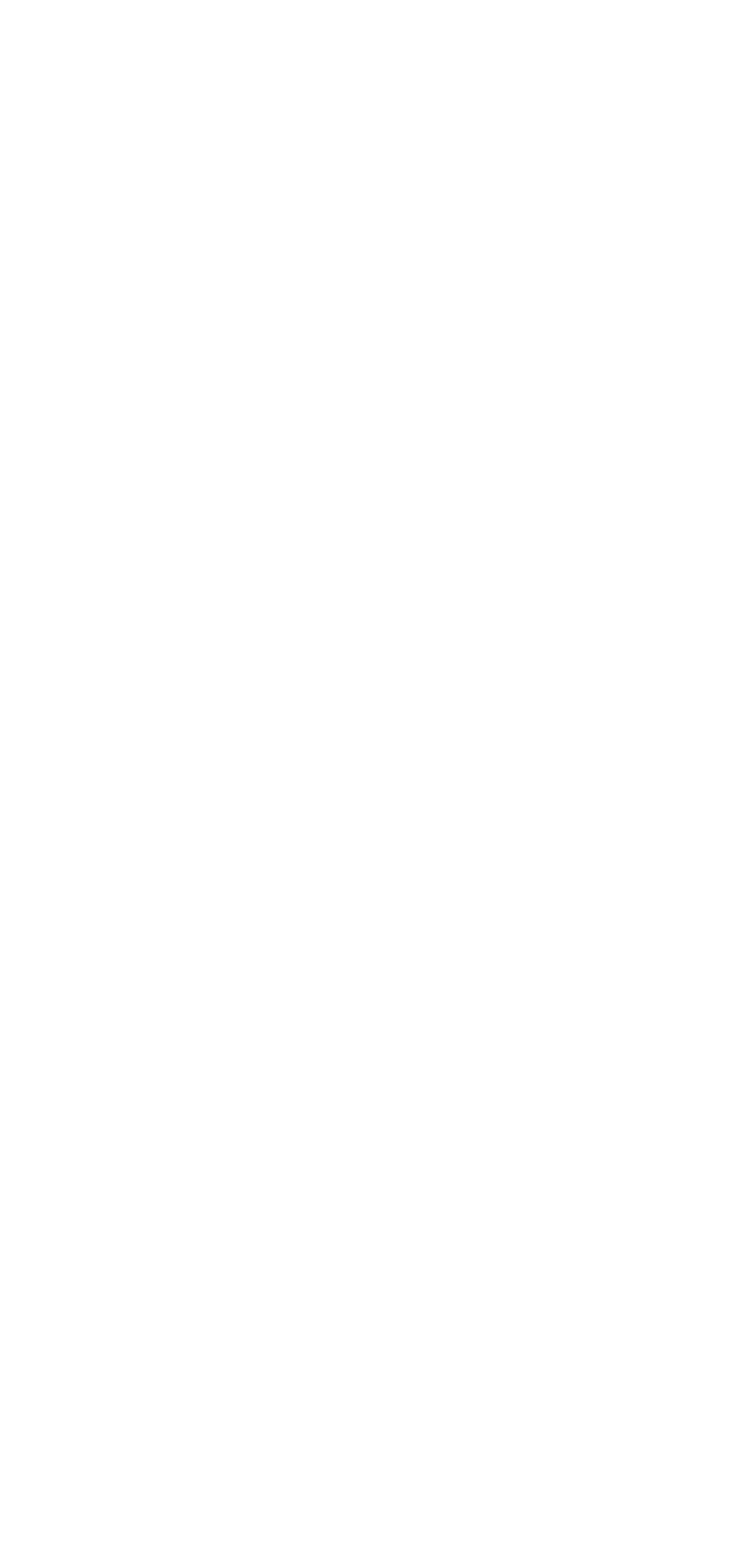
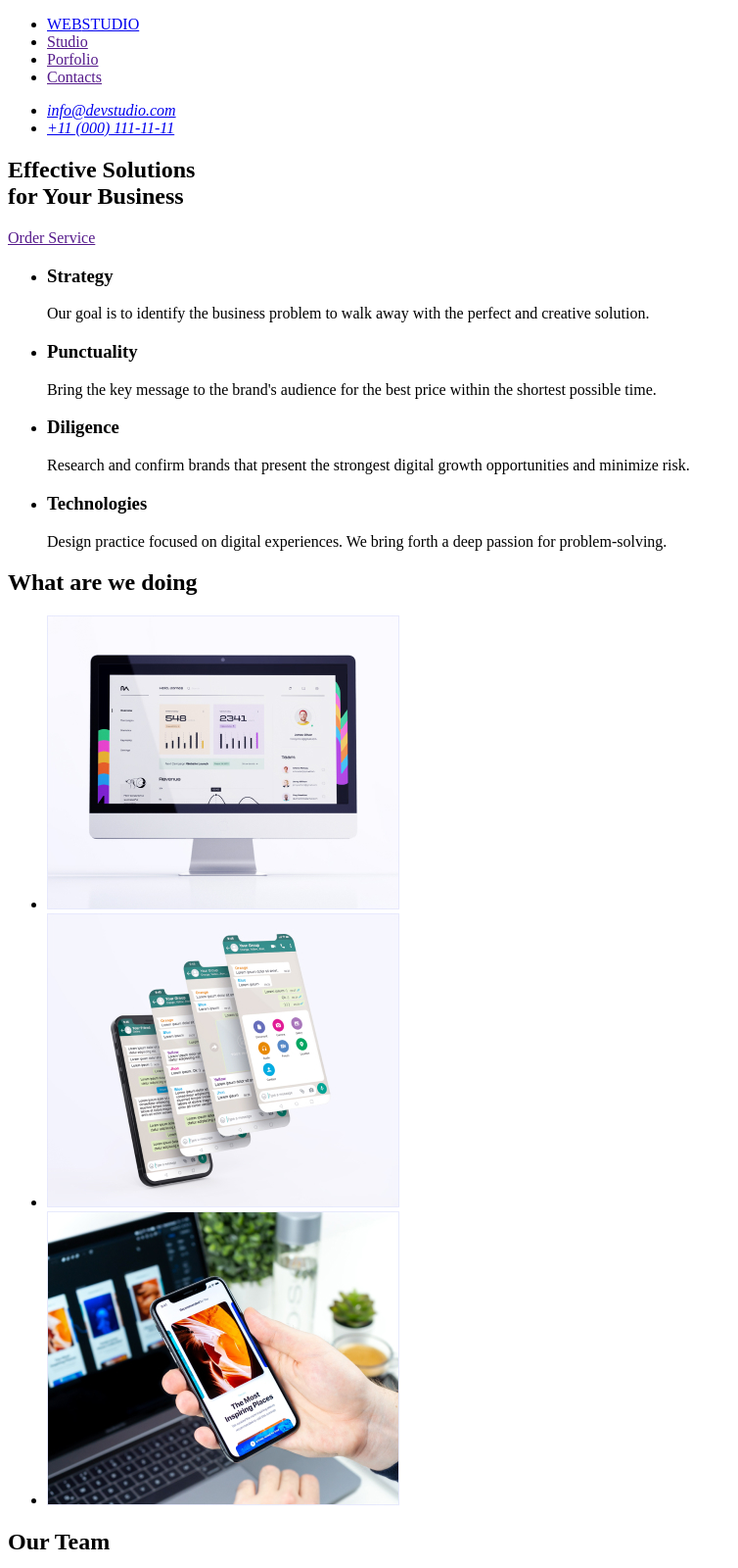
Before and after one commit to Giligran/goit-markup-hw-01, a plain HTML site: page index.html in a window 1280 px wide. Shown: the top 1600 px of the page at 98% size, without its empty margins (0-754 px from the left). Before the commit the page ends 800 px from the top, so only its background shows below. Drawn offline with Linux system fonts and the light colour scheme.

Commit message:
ready main HTML

```diff
--- a/index.html
+++ b/index.html
@@ -6,5 +6,125 @@
     <meta name="viewport" content="width=device-width, initial-scale=1.0" />
     <title>Document</title>
   </head>
-  <body></body>
+  <body>
+    <header>
+      <nav>
+        <ul>
+          <li>
+            <a href="./"><span>WEB</span>STUDIO</a>
+          </li>
+          <li><a href="">Studio</a></li>
+          <li><a href="">Porfolio</a></li>
+          <li><a href="">Contacts</a></li>
+        </ul>
+      </nav>
+      <address>
+        <ul>
+          <li><a href="mailto:info@devstudio.com">info@devstudio.com</a></li>
+          <li><a href="tel:+110001111111">+11 (000) 111-11-11</a></li>
+        </ul>
+      </address>
+    </header>
+
+    <main>
+      <section>
+        <h1>
+          Effective Solutions <br />
+          for Your Business
+        </h1>
+        <a href="">Order Service</a>
+      </section>
+      <section>
+        <ul>
+          <li>
+            <h3>Strategy</h3>
+            <p>
+              Our goal is to identify the business problem to walk away with the
+              perfect and creative solution.
+            </p>
+          </li>
+          <li>
+            <h3>Punctuality</h3>
+            <p>
+              Bring the key message to the brand's audience for the best price
+              within the shortest possible time.
+            </p>
+          </li>
+          <li>
+            <h3>Diligence</h3>
+            <p>
+              Research and confirm brands that present the strongest digital
+              growth opportunities and minimize risk.
+            </p>
+          </li>
+          <li>
+            <h3>Technologies</h3>
+            <p>
+              Design practice focused on digital experiences. We bring forth a
+              deep passion for problem-solving.
+            </p>
+          </li>
+        </ul>
+      </section>
+      <section>
+        <h2>What are we doing</h2>
+        <ul>
+          <li>
+            <img
+              src="./images/main-page/Rectangle 71.jpg"
+              alt="computer"
+              width="360"
+            />
+          </li>
+          <li>
+            <img
+              src="./images/main-page/img 2.jpg"
+              alt="smartphone"
+              width="360"
+            />
+          </li>
+          <li>
+            <img
+              src="./images/main-page/img 3.jpg"
+              alt="smartphone"
+              width="360"
+            />
+          </li>
+        </ul>
+      </section>
+      <section>
+        <h2>Our Team</h2>
+        <ul>
+          <li>
+            <img src="./images/main-page/img.jpg" alt="" />
+            <h3>Mark Guerrero</h3>
+            <p>Product Designer</p>
+          </li>
+          <li>
+            <img src="./images/main-page/img (1).jpg" alt="" />
+            <h3>Tom Ford</h3>
+            <p>Frontend Developer</p>
+          </li>
+          <li>
+            <img src="./images/main-page/img (2).jpg" alt="" />
+            <h3>Camila Garcia</h3>
+            <p>Marketing</p>
+          </li>
+          <li>
+            <img src="./images/main-page/img (3).jpg" alt="" />
+            <h3>Daniel Wilson</h3>
+            <p>UI Designer</p>
+          </li>
+        </ul>
+      </section>
+    </main>
+
+    <footer>
+      <a href="/index.html"><span>WEB</span>STUDIO</a>
+      <p>
+        Increase the flow of customers and sales for your business with digital
+        marketing & growth solutions.
+      </p>
+    </footer>
+  </body>
 </html>
```
Also changed, not shown: images/main-page/Rectangle 71.jpg (renamed from img/main-page/Rectangle 71.jpg), images/main-page/img (1).jpg (renamed from img/main-page/img (1).jpg), images/main-page/img (2).jpg (renamed from img/main-page/img (2).jpg), images/main-page/img (3).jpg (renamed from img/main-page/img (3).jpg), images/main-page/img 2.jpg (renamed from img/main-page/img 2.jpg), images/main-page/img 3.jpg (renamed from img/main-page/img 3.jpg), images/main-page/img.jpg (renamed from img/main-page/img.jpg), images/portfolio/img (1).jpg (renamed from img/portfolio/img (1).jpg), images/portfolio/img (2).jpg (renamed from img/portfolio/img (2).jpg), images/portfolio/img (3).jpg (renamed from img/portfolio/img (3).jpg), images/portfolio/img (4).jpg (renamed from img/portfolio/img (4).jpg), images/portfolio/img (5).jpg (renamed from img/portfolio/img (5).jpg), images/portfolio/img (6).jpg (renamed from img/portfolio/img (6).jpg), images/portfolio/img (7).jpg (renamed from img/portfolio/img (7).jpg), 2 more files.
